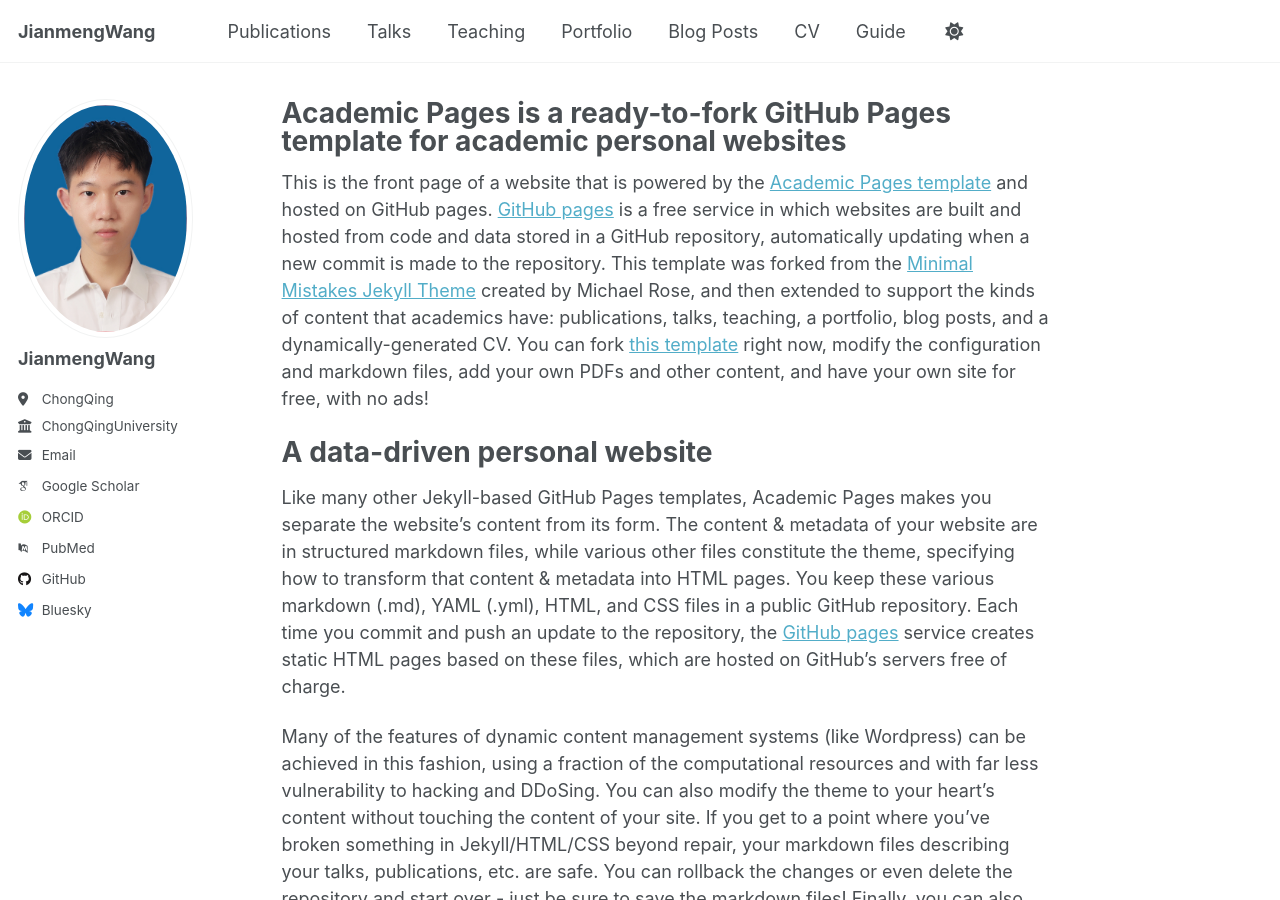
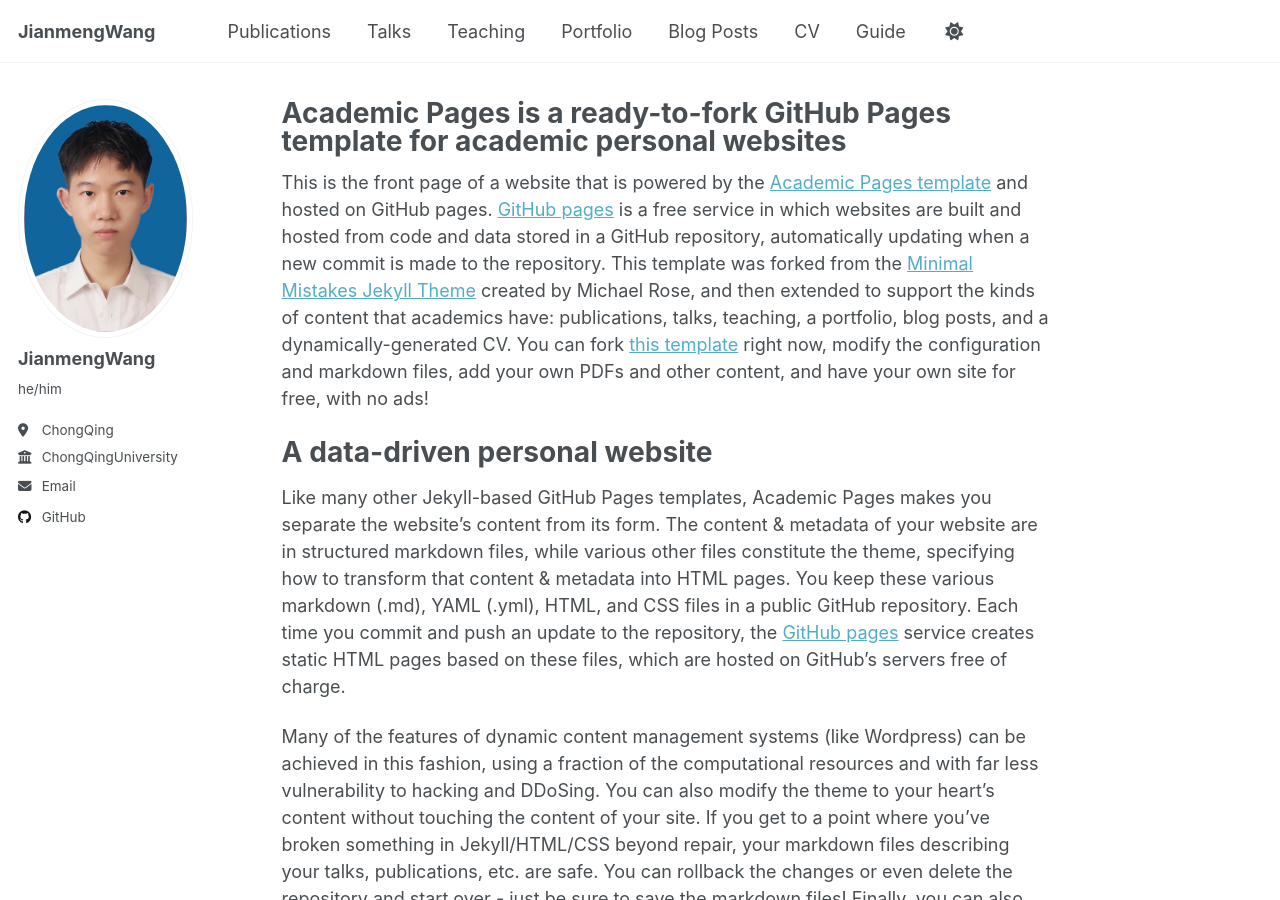
Before and after one commit to Kevin030601/JianmengWang.github.io, a Jekyll site: the page built from _pages/about.md, in a window 1280 px wide and 900 px high. Built offline with Jekyll 4.4.1, drawn with Linux system fonts in a browser that asks for light colours; some web fonts are replaced.

Commit message:
Update _config.yml

```diff
--- a/_config.yml
+++ b/_config.yml
@@ -24,7 +24,7 @@ author:
   # Biographic information
   avatar           : "profile.JPG"
   name             : "JianmengWang"
-  pronouns         : # example: "he/him"
+  pronouns         : "he/him"
   bio              : ""
   location         : "ChongQing"
   employer         : "ChongQingUniversity"
@@ -33,11 +33,11 @@ author:
 
   # Academic websites
   arxiv            : # URL - Update with the correct link to your profile
-  googlescholar    : ""
+  googlescholar    : #""
   impactstory      : # URL
-  orcid            : ""
+  orcid            : #""
   semantic         : # URL
-  pubmed           : "https://www.ncbi.nlm.nih.gov/pubmed/?term=john+snow"
+  pubmed           : #"https://www.ncbi.nlm.nih.gov/pubmed/?term=john+snow"
   researchgate     : # URL
   scopus           : # URL
 
@@ -50,7 +50,7 @@ author:
   stackoverflow    : # User number or user number and name (i.e., use "1" or "1/jeff-atwood")
 
   # Social media
-  bluesky          : "" # Replace this with you Bluesky username
+  bluesky          : #""  Replace this with you Bluesky username
   facebook         : # Username
   flickr           : # Username
   foursquare       : # Username
```
